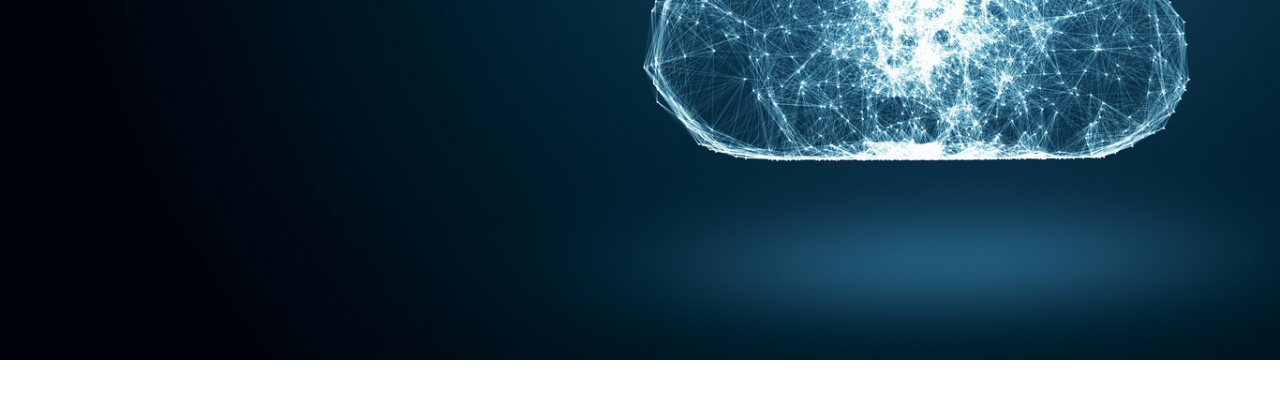
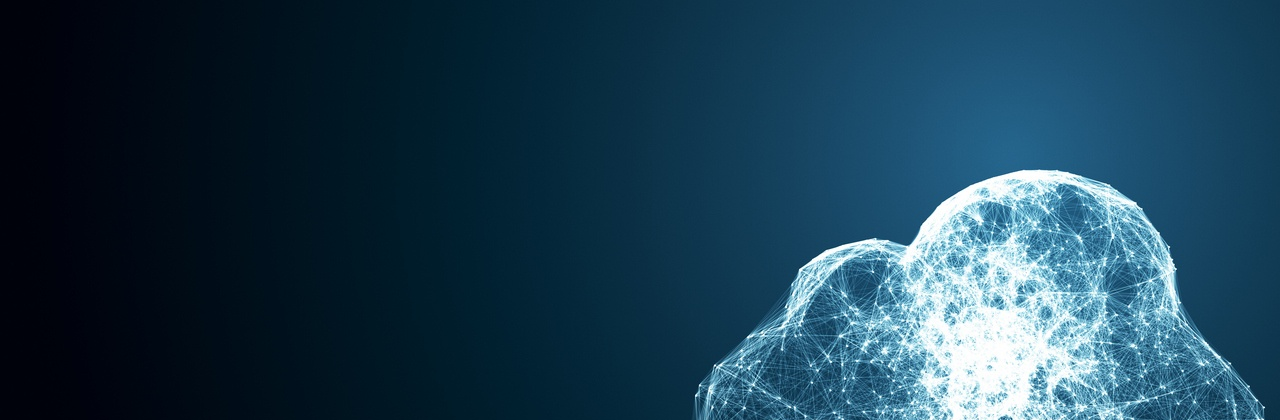
Before and after one commit to ciannantuono/cloud, a PHP site: page / in a window 1280 px wide. Shown: the top 420 px of the page. Run offline with PHP 8.4, Linux system fonts and the light colour scheme.

Commit message:
Update style.css

```diff
--- a/style.css
+++ b/style.css
@@ -2,13 +2,4 @@ body {
   /* The image used */
   background-image: url("cloud.jpg");
   z-index: -1;
-
-  /* Full height */
-  height: 50%;
-
-  /* Center and scale the image nicely */
-  background-position: center;
-  background-repeat: no-repeat;
-  background-size: cover;
-  z-index: -1;
 }
```
